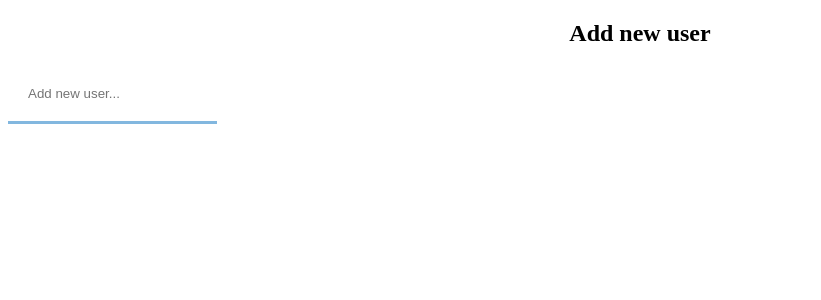
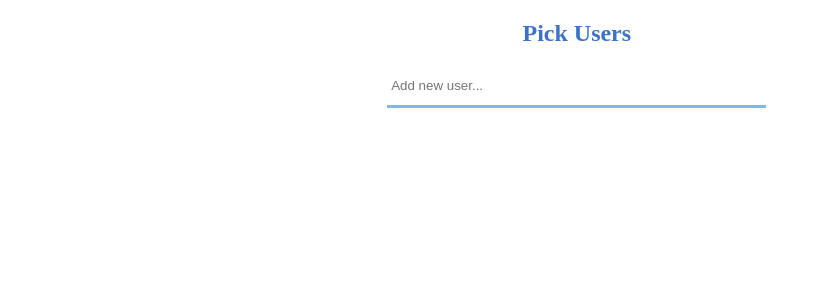
Before and after one commit to saksham0308/zep-fe, a React (Create React App) app: page / in a window 1280 px wide. Shown: the top 300 px of the page, without its empty margins (0-821 px from the left). Built offline with nearby package versions, Linux system fonts and the light colour scheme.

Commit message:
adding proper padding for flexbox

```diff
--- a/src/components/SearchBox.tsx
+++ b/src/components/SearchBox.tsx
@@ -187,15 +187,22 @@ const ChipComponent = () => {
 
 
   return (
-    <div>
-      <h2 style={{ textAlign: "center", marginTop: "20px" }}>Add new user</h2>
+    <div style={{
+      paddingLeft: "30%",
+      paddingRight: "40%",
+
+    }}>
+      <h2 style={{ textAlign: "center", marginTop: "20px", color:"#3b72ca"}}>Pick Users</h2>
     <div
       style={{
-        position: "absolute",
+        // position: "absolute",
         borderRadius: "0px",
-        padding: "8px",
-        display: "flex",
+        // display: "flex",
+        // flexWrap: "wrap",
+        // paddingLeft: "500px",
+        // paddingRight: "500px",
         borderBottom: "3px solid #82b7df",
+        // width: "90%"
       }}
     >
 
@@ -203,8 +210,9 @@ const ChipComponent = () => {
         style={{
           display: "flex",
           flexWrap: "wrap",
-          gap: "8px",
-          paddingLeft: "8px",
+          // gap: "8px",
+          // paddingLeft: "8px",
+          // width: "40%",
         }}
       >
         {selectedItems.map((item, index) => (
```
